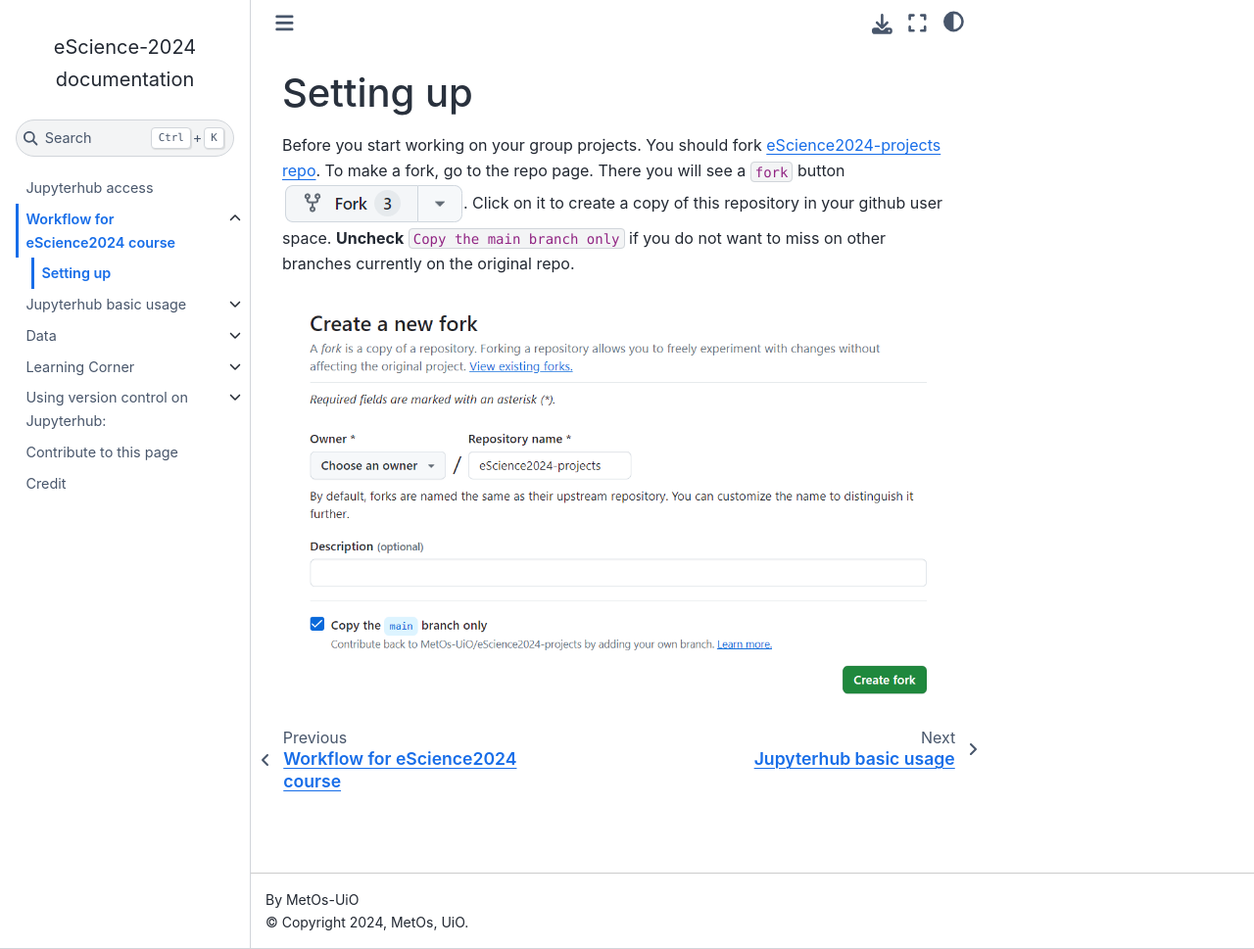
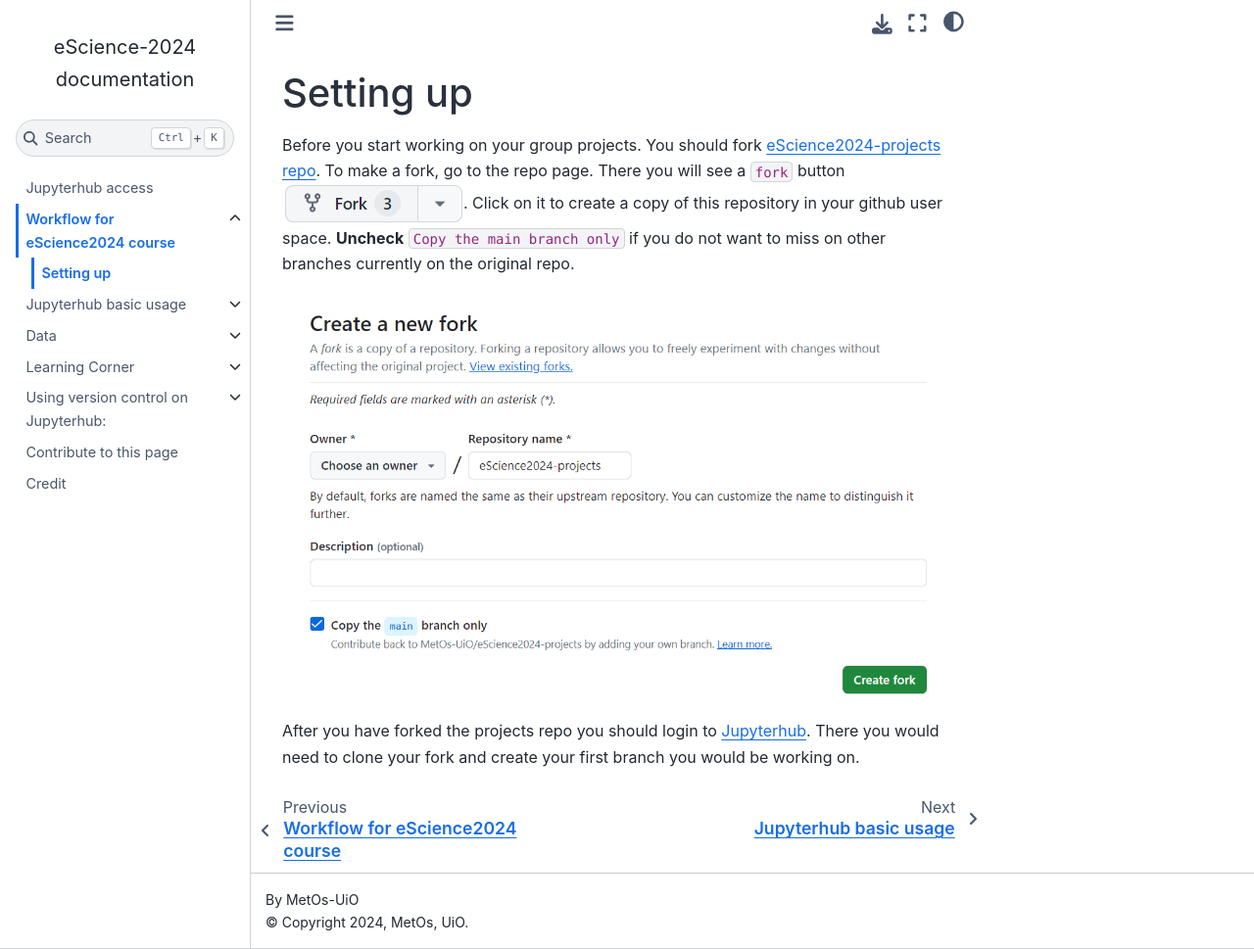
Before and after one commit to MetOs-UiO/eScience2024, a Sphinx documentation site: the page built from docs/course_workflow/workflow.rst, in a window 1280 px wide and 969 px high. Shown: the whole window at 98% size. Built offline with Sphinx 7.4.7 and the Sphinx Book theme 1.1.4, drawn with Linux system fonts in a browser that asks for light colours.

Commit message:
update workflow

```diff
--- a/docs/course_workflow/workflow.rst
+++ b/docs/course_workflow/workflow.rst
@@ -11,3 +11,6 @@
 .. image:: img/fork-create.png
    :width: 700
    :alt: Fork Creation page
+
+After you have forked the projects repo you should login to `Jupyterhub <https://escience2024-test.craas1.sigma2.no>`_.
+There you would need to clone your fork and create your first branch you would be working on.
```
